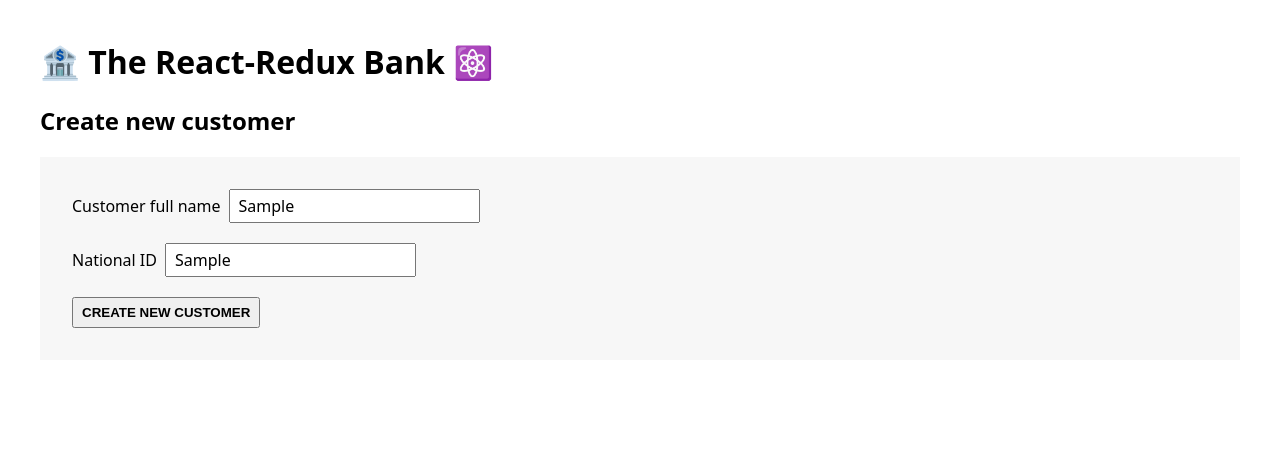
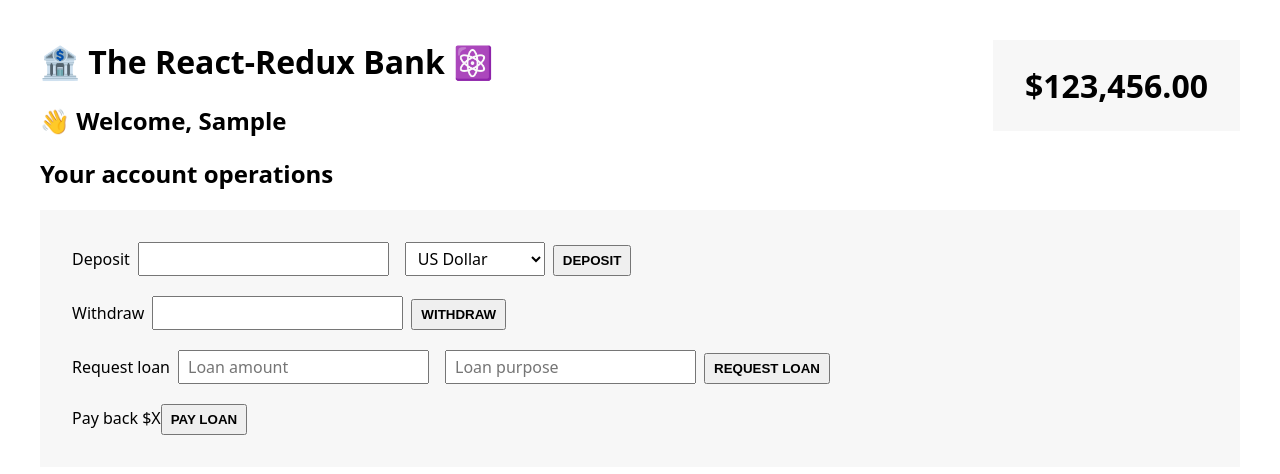
Before and after one commit to FarahAkl/Redux-intro, a React (Create React App) app: page / in a window 1280 px wide. Both pictures are taken after typing "Sample", "Sample" into the empty fields and a click on the button "CREATE NEW CUSTOMER". Shown: the top 474 px of the page. Built offline with nearby package versions, Linux system fonts and the light colour scheme.

Commit message:
feat: implement customer creation functionality and display welcome message with full name

```diff
--- a/src/features/customers/CreateCustomer.js
+++ b/src/features/customers/CreateCustomer.js
@@ -1,10 +1,17 @@
 import { useState } from "react";
+import { useDispatch } from "react-redux";
+import { createCustomer } from "./customerSlice";
 
 function Customer() {
   const [fullName, setFullName] = useState("");
   const [nationalId, setNationalId] = useState("");
 
-  function handleClick() {}
+  const dispatch = useDispatch();
+
+  function handleClick() {
+    if (!fullName || !nationalId) return;
+    dispatch(createCustomer(fullName, nationalId));
+  }
 
   return (
     <div>
--- a/src/features/customers/Customer.js
+++ b/src/features/customers/Customer.js
@@ -1,5 +1,9 @@
+import { useSelector } from "react-redux";
+
 function Customer() {
-  return <h2>👋 Welcome, %NAME%</h2>;
+  const customer = useSelector((store) => store.customer.fullName);
+
+  return <h2>👋 Welcome, {customer}</h2>;
 }
 
 export default Customer;
```
